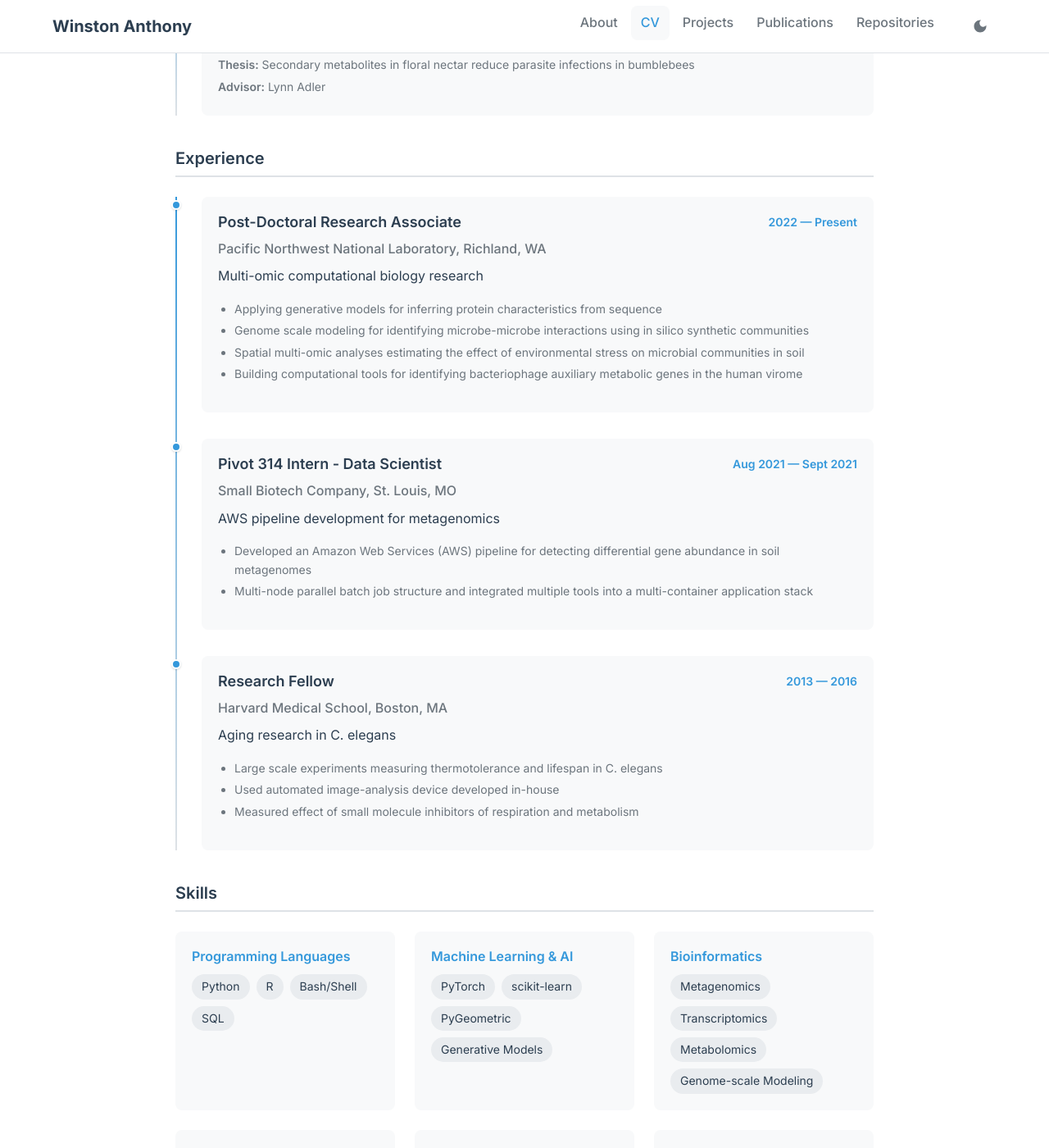
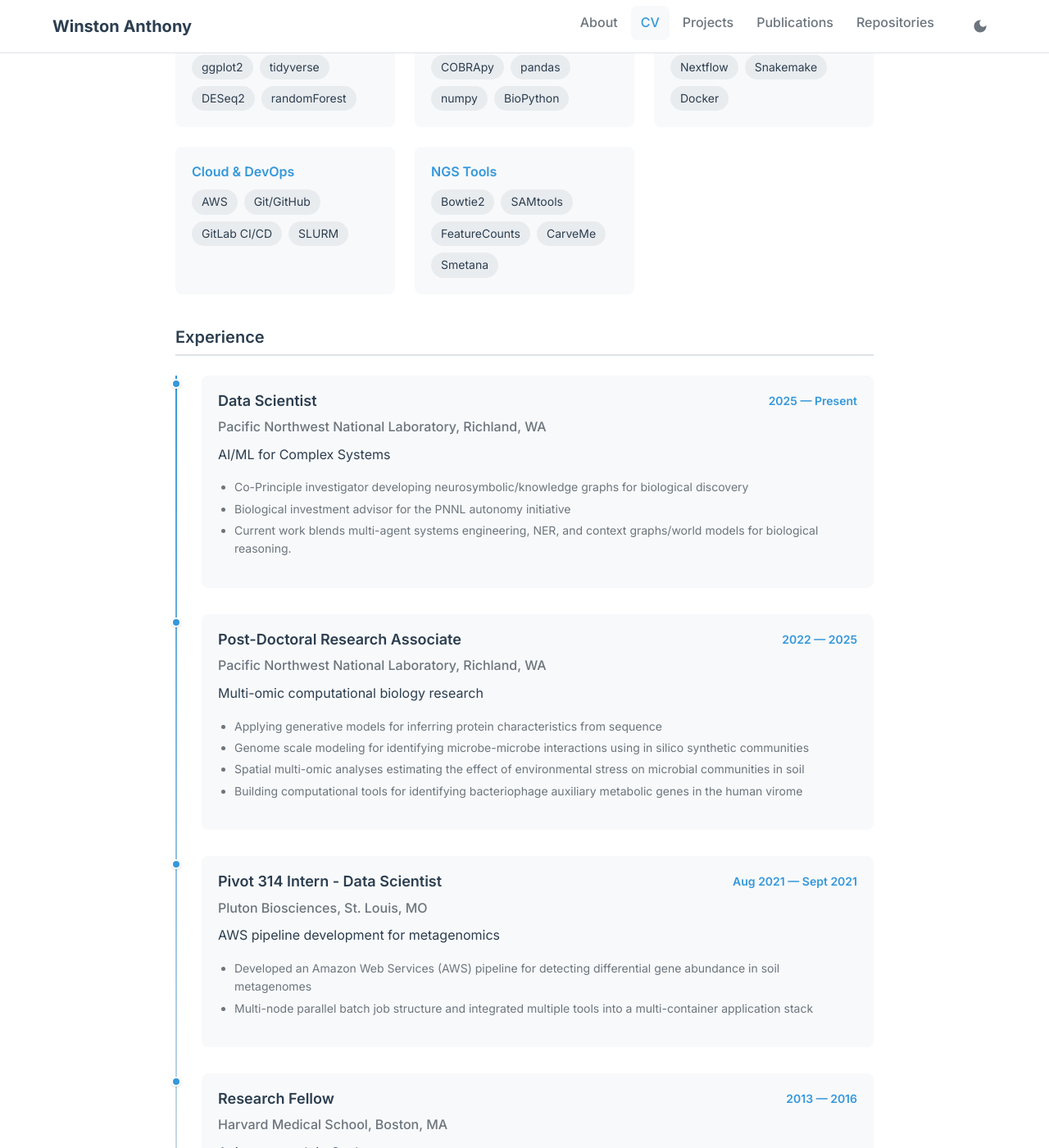
Before and after one commit to winatony/winatony.github.io, a Jekyll site: the page built from _pages/cv.md, in a window 1280 px wide and 1400 px high, scrolled down 737 px. Shown: the whole window at 82% size. Built offline with Jekyll 4.4.1, drawn with Linux system fonts in a browser that asks for light colours; some of the changed text lies outside the part shown.

```diff
--- a/_data/cv.yml
+++ b/_data/cv.yml
@@ -1,36 +1,28 @@
 # Curriculum Vitae Data
 
 summary: >
-  Computational Biologist with 2.5+ years of post-doctoral experience at the Pacific Northwest National Laboratory.
-  Specializing in multi-omics data analysis, host-microbe interactions, microbial metabolism modeling, and
+  Data Scientist with 3 years of experience at the Pacific Northwest National Laboratory.
+  Specializing in representation learning and graph modeling for multi-omics data analysis, host-microbe interactions, microbial metabolism modeling, and
   applying machine learning and generative AI to biological sequence data. Ph.D. experience in clinical
   microbiology studying the effect of antibiotics on the gut microbiome of healthy individuals.
 
-education:
-  - degree: Ph.D.
-    field: Computational Biology
-    institution: Washington University in St. Louis School of Medicine
-    location: St. Louis, MO
-    start_date: "2016"
-    end_date: "2022"
-    advisor: Gautam Dantas
-    thesis: "System shock: Using -omics data to characterize biological remodeling in the microbiome, resistome, and transcriptome of bacteria"
+work:
+  - position: Data Scientist
+    company: Pacific Northwest National Laboratory
+    location: Richland, WA
+    start_date: "2025"
+    end_date: null
+    description: AI/ML for Complex Systems
+    highlights:
+      - Co-Principle investigator developing neurosymbolic/knowledge graphs for biological discovery
+      - Biological investment advisor for the PNNL autonomy initiative
+      - Current work blends multi-agent systems engineering, NER, and context graphs/world models for biological reasoning.
 
-  - degree: B.S.
-    field: Biology
-    institution: University of Massachusetts Amherst
-    location: Amherst, MA
-    start_date: "2008"
-    end_date: "2012"
-    advisor: Lynn Adler
-    thesis: "Secondary metabolites in floral nectar reduce parasite infections in bumblebees"
-
-work:
   - position: Post-Doctoral Research Associate
     company: Pacific Northwest National Laboratory
     location: Richland, WA
     start_date: "2022"
-    end_date: null
+    end_date: "2025"
     description: Multi-omic computational biology research
     highlights:
       - Applying generative models for inferring protein characteristics from sequence
@@ -39,7 +31,7 @@ work:
       - Building computational tools for identifying bacteriophage auxiliary metabolic genes in the human virome
 
   - position: Pivot 314 Intern - Data Scientist
-    company: Small Biotech Company
+    company: Pluton Biosciences
     location: St. Louis, MO
     start_date: "Aug 2021"
     end_date: "Sept 2021"
@@ -100,7 +92,6 @@ skills:
       - Nextflow
       - Snakemake
       - Docker
-      - Singularity
 
   - category: Cloud & DevOps
     items:
@@ -118,6 +109,10 @@ skills:
       - Smetana
 
 awards:
+  - name: Deep Learning 4 Science Participant and Poster Presentation
+    organization: Lawrence Berkeley National Laboratory
+    year: "2025"
+
   - name: National Microbiome Data Collaborative Ambassador
     organization: NMDC
     year: null
@@ -141,3 +136,22 @@ awards:
   - name: Outstanding Abstract Award
     organization: American Society of Microbiology
     year: "2019"
+
+education:
+  - degree: Ph.D.
+    field: Computational Biology
+    institution: Washington University in St. Louis School of Medicine
+    location: St. Louis, MO
+    start_date: "2016"
+    end_date: "2022"
+    advisor: Gautam Dantas
+    thesis: "System shock: Using -omics data to characterize biological remodeling in the microbiome, resistome, and transcriptome of bacteria"
+
+  - degree: B.S.
+    field: Biology
+    institution: University of Massachusetts Amherst
+    location: Amherst, MA
+    start_date: "2008"
+    end_date: "2012"
+    advisor: Lynn Adler
+    thesis: "Secondary metabolites in floral nectar reduce parasite infections in bumblebees"
--- a/_layouts/cv.html
+++ b/_layouts/cv.html
@@ -26,26 +26,18 @@ layout: default
   </section>
   {% endif %}
 
-  <!-- Education -->
-  {% if site.data.cv.education %}
+  <!-- Skills -->
+  {% if site.data.cv.skills %}
   <section class="cv-section">
-    <h2 class="cv-section-title">Education</h2>
-    <div class="timeline">
-      {% for edu in site.data.cv.education %}
-      <div class="timeline-item">
-        <div class="timeline-marker"></div>
-        <div class="timeline-content">
-          <div class="timeline-header">
-            <h3 class="timeline-title">{{ edu.degree }} in {{ edu.field }}</h3>
-            <span class="timeline-date">{{ edu.start_date }} — {{ edu.end_date }}</span>
-          </div>
-          <p class="timeline-institution">{{ edu.institution }}, {{ edu.location }}</p>
-          {% if edu.thesis %}
-          <p class="timeline-thesis"><strong>Thesis:</strong> {{ edu.thesis }}</p>
-          {% endif %}
-          {% if edu.advisor %}
-          <p class="timeline-advisor"><strong>Advisor:</strong> {{ edu.advisor }}</p>
-          {% endif %}
+    <h2 class="cv-section-title">Skills</h2>
+    <div class="skills-grid">
+      {% for skill in site.data.cv.skills %}
+      <div class="skill-category">
+        <h3 class="skill-category-title">{{ skill.category }}</h3>
+        <div class="skill-items">
+          {% for item in skill.items %}
+          <span class="skill-tag">{{ item }}</span>
+          {% endfor %}
         </div>
       </div>
       {% endfor %}
@@ -84,18 +76,26 @@ layout: default
   </section>
   {% endif %}
 
-  <!-- Skills -->
-  {% if site.data.cv.skills %}
+  <!-- Education -->
+  {% if site.data.cv.education %}
   <section class="cv-section">
-    <h2 class="cv-section-title">Skills</h2>
-    <div class="skills-grid">
-      {% for skill in site.data.cv.skills %}
-      <div class="skill-category">
-        <h3 class="skill-category-title">{{ skill.category }}</h3>
-        <div class="skill-items">
-          {% for item in skill.items %}
-          <span class="skill-tag">{{ item }}</span>
-          {% endfor %}
+    <h2 class="cv-section-title">Education</h2>
+    <div class="timeline">
+      {% for edu in site.data.cv.education %}
+      <div class="timeline-item">
+        <div class="timeline-marker"></div>
+        <div class="timeline-content">
+          <div class="timeline-header">
+            <h3 class="timeline-title">{{ edu.degree }} in {{ edu.field }}</h3>
+            <span class="timeline-date">{{ edu.start_date }} — {{ edu.end_date }}</span>
+          </div>
+          <p class="timeline-institution">{{ edu.institution }}, {{ edu.location }}</p>
+          {% if edu.thesis %}
+          <p class="timeline-thesis"><strong>Thesis:</strong> {{ edu.thesis }}</p>
+          {% endif %}
+          {% if edu.advisor %}
+          <p class="timeline-advisor"><strong>Advisor:</strong> {{ edu.advisor }}</p>
+          {% endif %}
         </div>
       </div>
       {% endfor %}
```
Also changed, not shown: _projects/01-gimme.md (added, +36 -0 lines), _projects/01-human-virome.md (deleted, +0 -39 lines), 1 other file.
